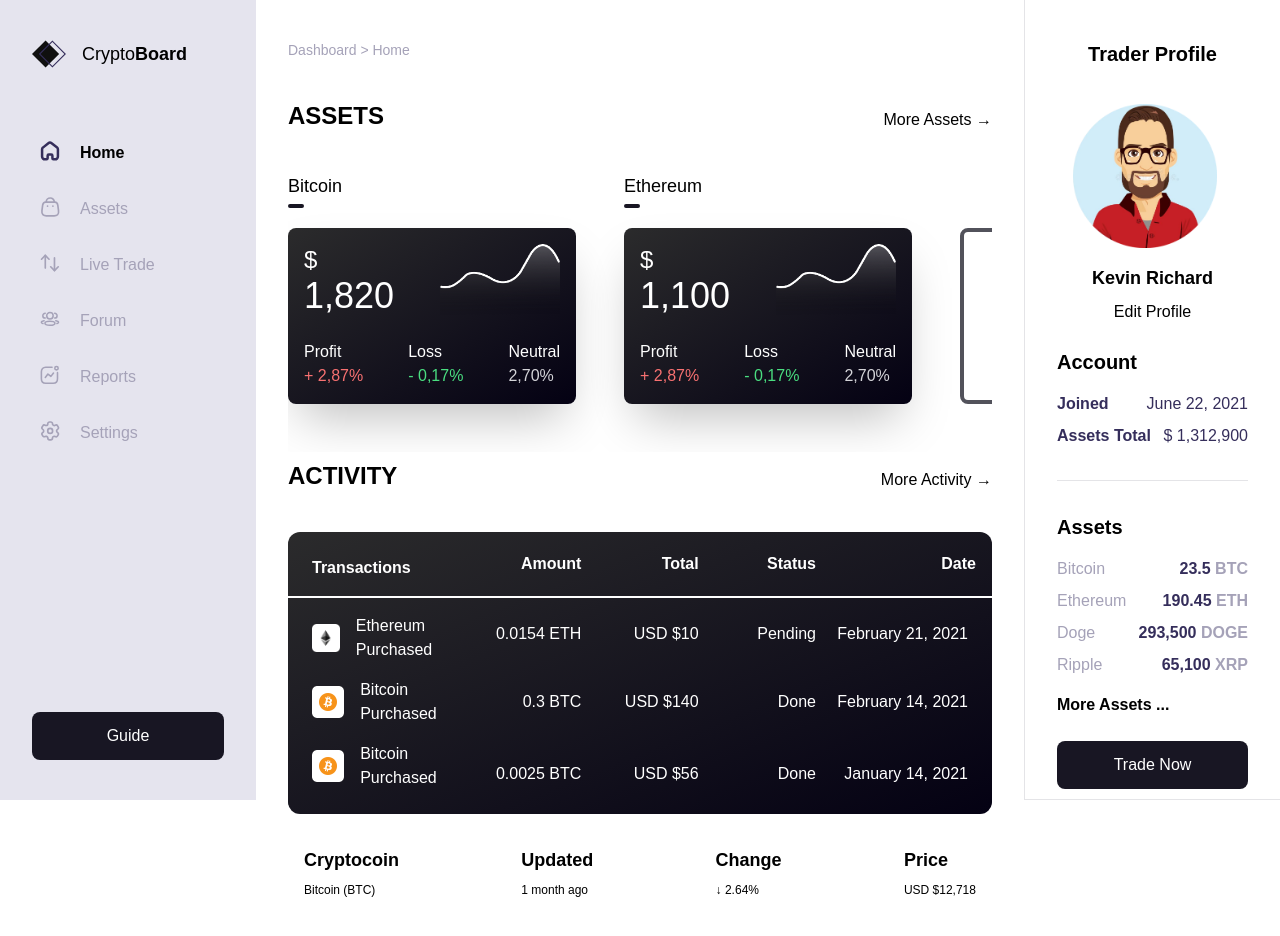
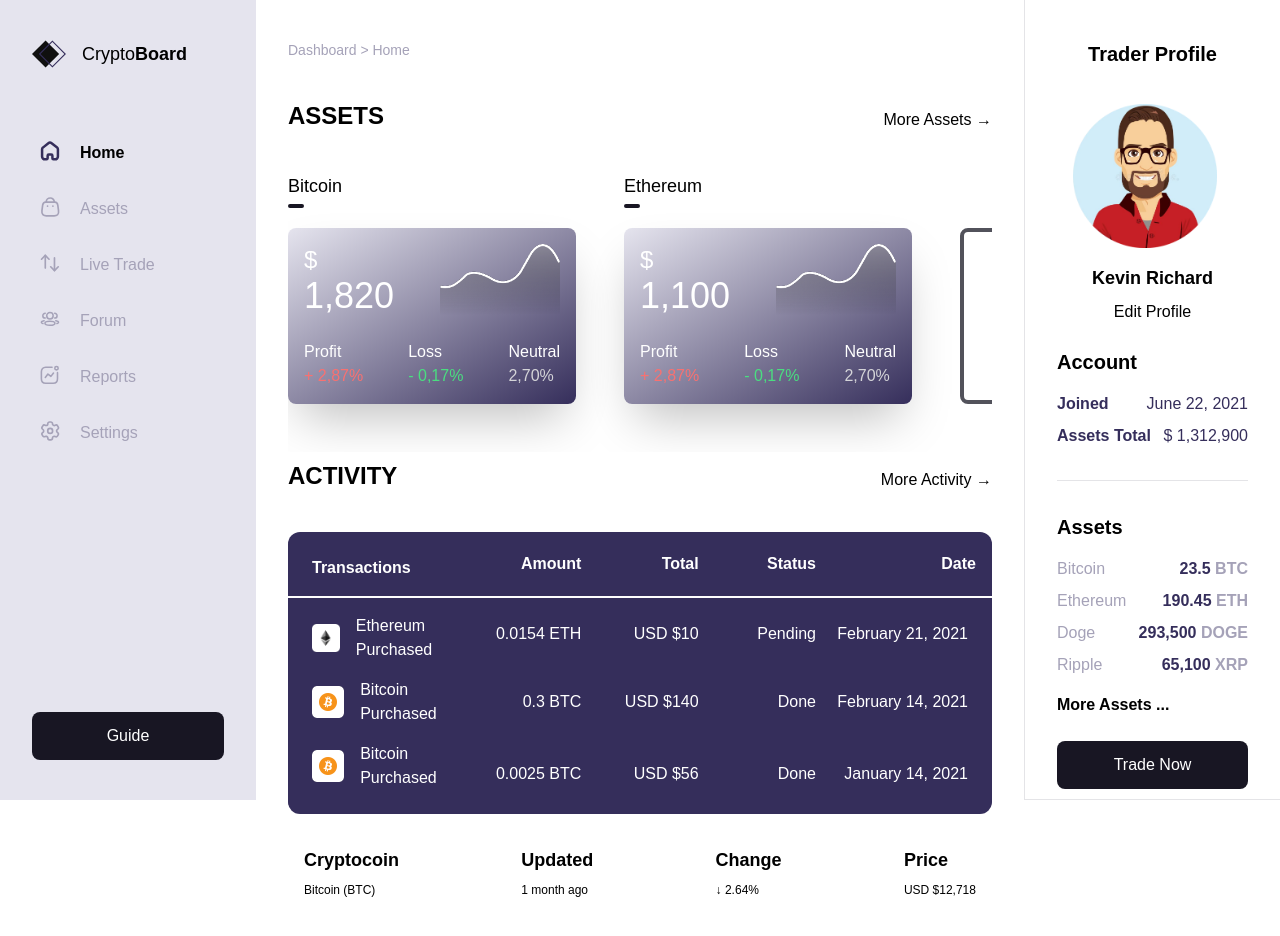
Before and after one commit to SyedHammad06/tailwind-dashboard, a Next.js app: page / in a window 1280 px wide. Built offline with nearby package versions, Linux system fonts and the light colour scheme.

Commit message:
change in color

```diff
--- a/components/Main/Main.jsx
+++ b/components/Main/Main.jsx
@@ -15,7 +15,7 @@ export const Main = () => (
       <div className='mr-12 mb-12'>
         <p className='font-medium text-lg'>Bitcoin</p>
         <hr className='w-4 border-2 rounded mt-1 border-secondary' />
-        <div className='bg-gradient-to-br from-tableLight to-tableDark flex flex-col text-white w-72 h-44 p-4 rounded-lg mt-5 shadow-2xl'>
+        <div className='bg-gradient-to-br from-primary to-secondary flex flex-col text-white w-72 h-44 p-4 rounded-lg mt-5 shadow-2xl'>
           <div className='flex justify-between align-bottom'>
             <div>
               <div className='text-2xl'>$</div>
@@ -51,7 +51,7 @@ export const Main = () => (
       <div className='mr-12 mb-12'>
         <p className='font-medium text-lg'>Ethereum</p>
         <hr className='w-4 border-2 rounded mt-1 border-secondary' />
-        <div className='bg-gradient-to-br from-tableLight to-tableDark flex flex-col text-white w-72 h-44 p-4 rounded-lg mt-5 shadow-2xl'>
+        <div className='bg-gradient-to-br from-primary to-secondary flex flex-col text-white w-72 h-44 p-4 rounded-lg mt-5 shadow-2xl'>
           <div className='flex justify-between align-bottom'>
             <div>
               <div className='text-2xl'>$</div>
@@ -99,7 +99,7 @@ export const Main = () => (
       <h1 className='text-2xl font-bold uppercase'>Activity</h1>
       <p className='text-md mt-2 font-medium'>More Activity &#8594;</p>
     </div>
-    <table className='w-full rounded-xl text-left md:text-right text-white bg-gradient-to-br from-tableLight to-tableDark'>
+    <table className='w-full rounded-xl text-left md:text-right text-white bg-gradient-to-br from-secondary to-secondary'>
       <thead className='border-b-2 border-white'>
         <th className='pb-4 pt-6 pl-4 md:pl-6 w:4/12 md:w-3/12 text-left'>
           Transactions
--- a/components/Navbar/Navbar.jsx
+++ b/components/Navbar/Navbar.jsx
@@ -8,7 +8,7 @@ import { logoHeader as LogoHeader } from '../UI/LogoHeader';
 import { Button } from '../UI/Button';
 
 export const Navbar = () => (
-  <div className='bg-tableDark fixed bottom-0 sm:left-0 sm:h-screen z-10 md:bg-primary flex w-full sm:w-16 md:w-64 sm:flex-col py-2 px-4 md:px-8 md:py-10'>
+  <div className='bg-secondary fixed bottom-0 sm:left-0 sm:h-screen z-10 md:bg-primary flex w-full sm:w-16 md:w-64 sm:flex-col py-2 px-4 md:px-8 md:py-10'>
     {/* logo */}
     <div className='hidden md:flex'>
       <LogoHeader />
```
